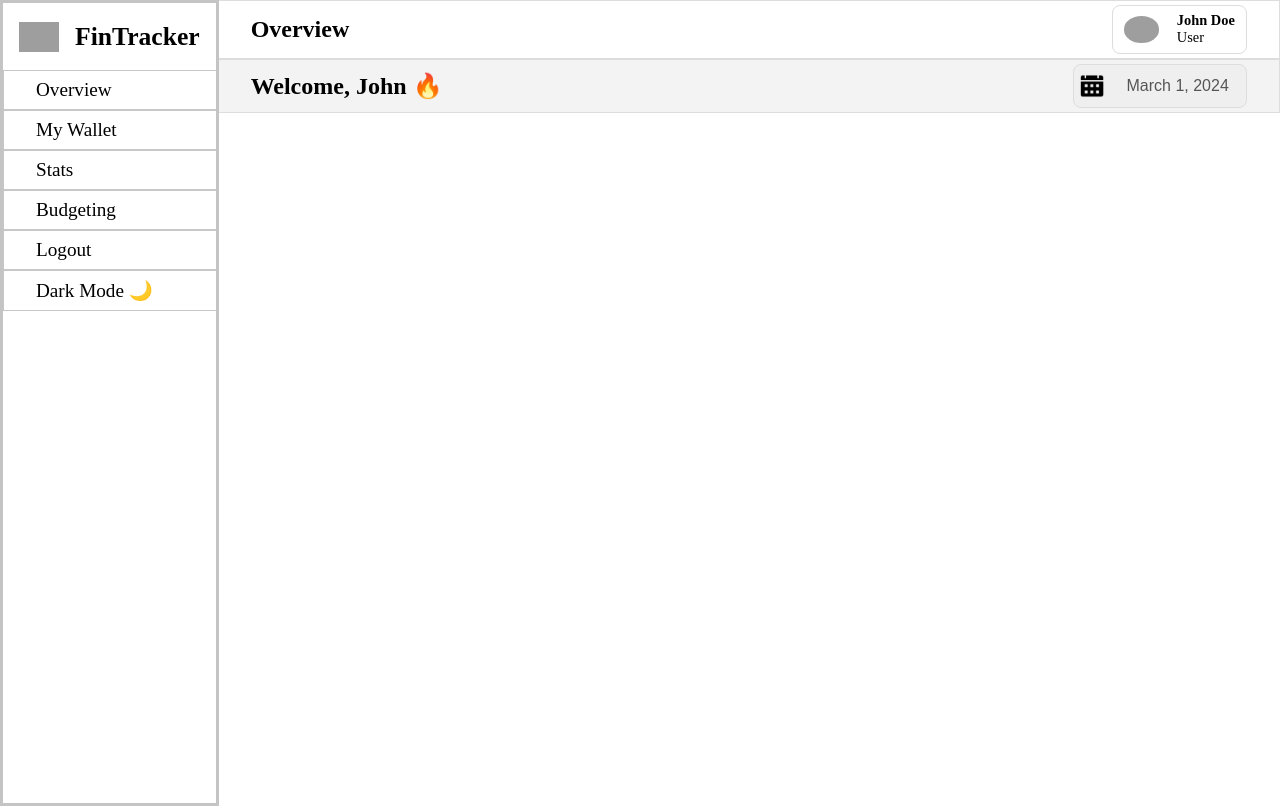
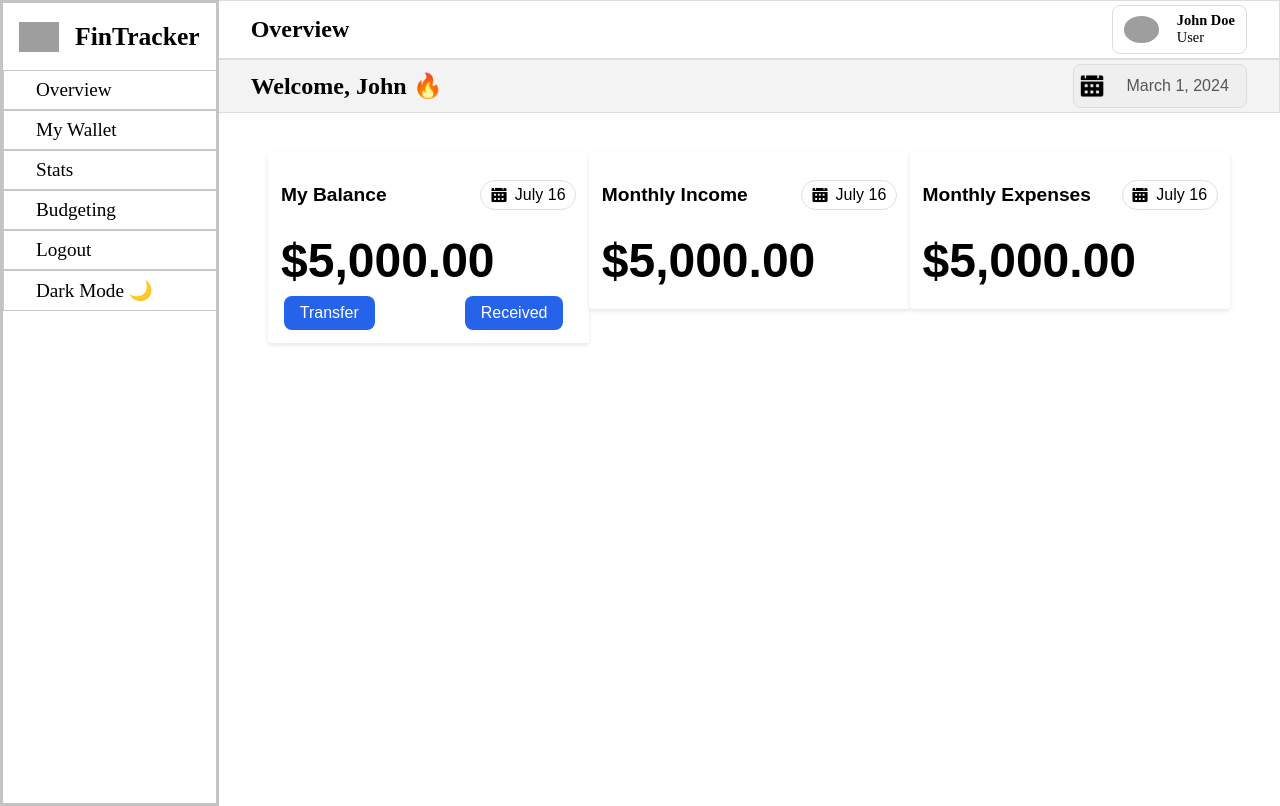
Before and after one commit to xinsheng04/fin-tracker, a React (Vite) app: page / in a window 1280 px wide. Built offline with nearby package versions, Linux system fonts and the light colour scheme; grey boxes are pictures that could not be loaded.

Commit message:
Created the balance cards for overview page

```diff
--- /dev/null
+++ b/src/components/cashBalance/CashBalance.module.css
@@ -0,0 +1,50 @@
+.cashBalance{
+  background-color: #fff;
+  padding: 0.8rem;
+  border-radius: 0.2rem;
+  box-shadow: 0 2px 4px rgba(0, 0, 0, 0.1);
+  width: 100%;
+  max-width: 22rem;
+  font-family: Arial, sans-serif;
+}
+
+.header{
+  display: flex;
+  justify-content: space-between;
+  align-items: center;
+}
+
+.title{
+  font-size: 1.2rem;
+  font-weight: bold;
+}
+
+.datePicker{
+  display: flex;
+  align-items: center;
+  gap: 0.5rem;
+  padding: 0.3rem 0.6rem;
+  cursor: pointer;
+  border: 1px solid rgb(224, 224, 224);
+  border-radius: 1rem;
+  background-color: transparent;
+}
+
+.datePicker:hover{
+  background-color: #f0f0f0;
+}
+
+.datePicker img{
+  width: 1rem;
+  height: auto;
+}
+
+.datePicker p{
+  font-size: 1rem;
+}
+
+.balance{
+  font-size: 3rem;
+  font-weight: bold;
+  margin: .5rem 0;
+}
--- /dev/null
+++ b/src/components/cashBalance/CashBalance.tsx
@@ -0,0 +1,36 @@
+import styles from "./CashBalance.module.css";
+import calendarLogo from "../../assets/calendarLogo.png";
+import React from "react";
+import currencyFormatter from "../../util/currencyFormatter";
+import { useState } from "react";
+
+interface CashBalanceProps {
+  title: string;
+  children?: React.ReactNode;
+  // function to get the amount from the database using the key
+  getDisplayAmount?: (key: string) => void;
+}
+
+const CashBalance: React.FC<CashBalanceProps> = ({title, children}) => {
+  // 5000 is just a placeholder
+  const [balance, setBalance] = useState<number>(5000);
+  // Set balance to be used with the button down below
+  // will be implemented in the future
+  return(
+    <div className={styles.cashBalance}>
+      {/* mini header */}
+      <div className={styles.header}>
+        <h3 className={styles.title}>{title}</h3>
+        <button className={styles.datePicker}>
+          <img src={calendarLogo} alt="" />
+          <p>July 16</p>
+        </button>
+      </div>
+      {/* amount statement */}
+      <h1 className={styles.balance}>{currencyFormatter(balance)}</h1>
+      {children}
+    </div>
+  )
+}
+
+export default CashBalance;
--- a/src/components/sidebar/sidebar.module.css
+++ b/src/components/sidebar/sidebar.module.css
@@ -30,11 +30,6 @@ button.active {
   margin: 0;
 }
 
-.NavLink {
-  width: 100%;
-  height: 100%;
-}
-
 .sidebar li {
   padding: .5rem 2rem;
   border: 1px solid #c7c7c7;
--- a/src/index.css
+++ b/src/index.css
@@ -2,3 +2,8 @@ body, html {
   margin: 0;
   padding: 0;
 }
+
+p{
+  margin: 0;
+  padding: 0;
+}
--- /dev/null
+++ b/src/pages/Overview/OverviewPage.module.css
@@ -0,0 +1,19 @@
+.container {
+  width: 100%;
+}
+
+.balances{
+  display: flex;
+  flex-direction: row;
+  align-items: flex-start;
+  justify-content: space-between;
+  margin: 1rem 2.1rem 0 2.1rem;
+  padding: 1rem;
+}
+
+.balanceActions{
+  display: flex;
+  gap: 5rem;
+  align-items: center;
+  justify-content: center;
+}
--- a/src/pages/Overview/OverviewPage.tsx
+++ b/src/pages/Overview/OverviewPage.tsx
@@ -1,7 +1,26 @@
 import Header from "../../components/header/Header"
+import CashBalance from "../../components/cashBalance/CashBalance";
+import styles from "./OverviewPage.module.css";
+import Button from "../../components/button/Button";
 const Overview: React.FC = () => {
   return (
-    <Header />
+    <div className={styles.container}>
+      <Header />
+      <div className={styles.balances}>
+        <CashBalance title="My Balance">
+          <div className={styles.balanceActions}>
+            <Button onClick={() => console.log("Add Income")}>
+              Transfer
+            </Button>
+            <Button onClick={() => console.log("Add Expense")}>
+              Received
+            </Button>
+          </div>
+        </CashBalance>
+        <CashBalance title="Monthly Income" />
+        <CashBalance title="Monthly Expenses" />
+      </div>
+    </div>
   );
 }
 
--- /dev/null
+++ b/src/ui/button/Button.tsx
@@ -0,0 +1,16 @@
+import React from 'react';
+import styles from './button.module.css'
+
+type ButtonProps = {
+  children : React.ReactNode;
+  onClick ?: ()=>void
+  type ?: "button"|"submit"|"reset";
+}
+function Button ({children, onClick, type ="button", ...ButtonProps} : ButtonProps){
+
+  return (
+    <button className={styles.button} onClick={onClick} {...ButtonProps}>{children}</button>
+  )
+}
+
+export default Button;
--- /dev/null
+++ b/src/ui/button/button.module.css
@@ -0,0 +1,25 @@
+.button {
+  background-color: #2563eb; /* blue-600 */
+  color: white;
+  font-size: 1rem;
+  font-weight: 500;
+  padding: 0.5rem 1rem;
+  border: none;
+  border-radius: 0.5rem;
+  cursor: pointer;
+  transition: background-color 0.2s ease, transform 0.1s ease;
+  margin-right: 10px;
+}
+
+.button:hover {
+  background-color: #1d4ed8; /* blue-700 */
+}
+
+.button:active {
+  transform: scale(0.97);
+}
+
+.button:disabled {
+  background-color: #9ca3af; /* gray-400 */
+  cursor: not-allowed;
+}
--- /dev/null
+++ b/src/util/currencyFormatter.js
@@ -0,0 +1,3 @@
+export default function formatCurrency(amount, currency='USD', locale='en-US') {
+  return new Intl.NumberFormat(locale, { style: 'currency', currency }).format(amount);
+}
```
Also changed, not shown: src/components/overviewBalance/overviewBalance.tsx (deleted, +0 -33 lines), src/components/overviewBalance/overviewBalance.module.css (deleted).
